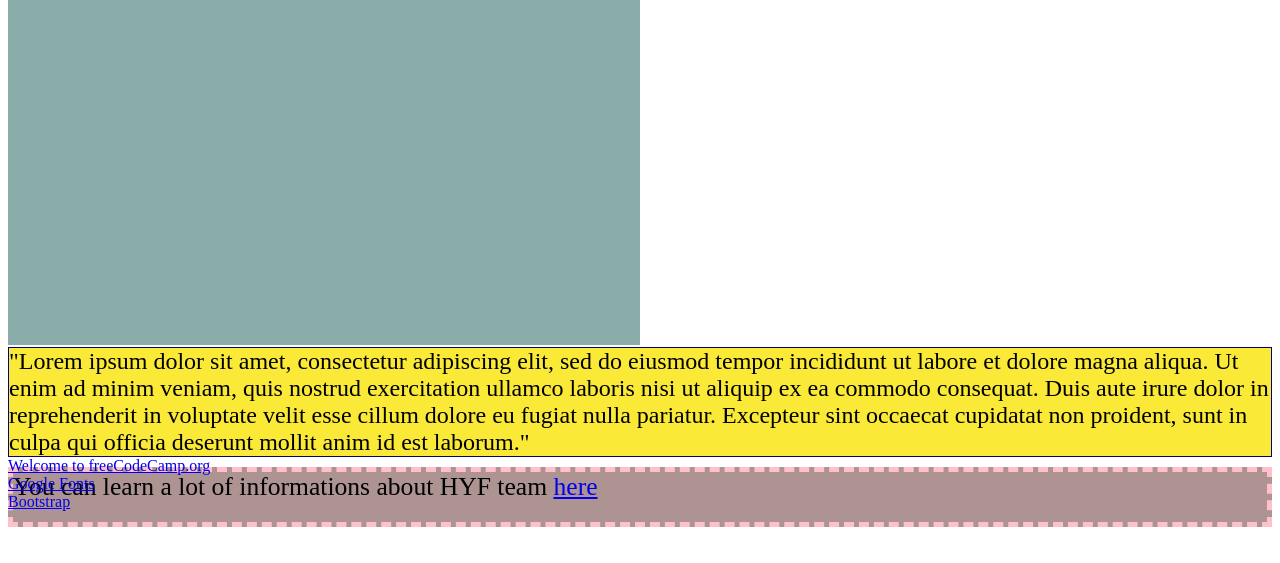
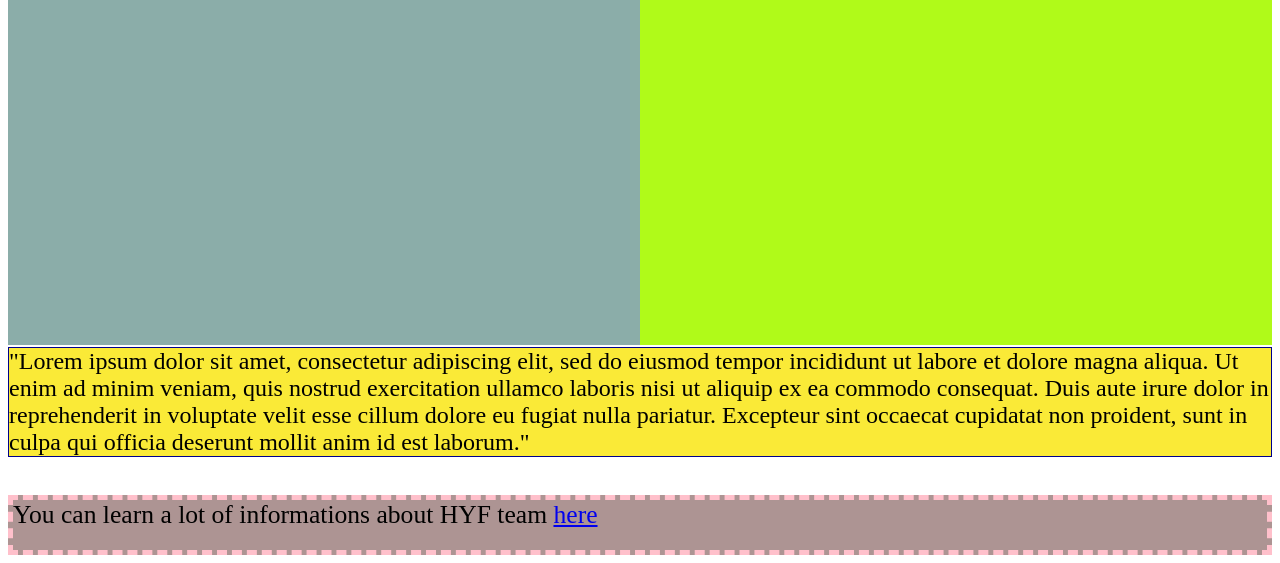
Before and after one commit to ismailtugan/-ntegrate, a plain HTML site: page index.html in a window 1280 px wide. Shown: the part 473-1036 px from the top of the page. Before the commit the page ends 1008 px from the top, so only its background shows below. Drawn offline with Linux system fonts and the light colour scheme; files that its build step writes are made by us from their sources.

Commit message:
completed references

```diff
--- a/style.css
+++ b/style.css
@@ -34,12 +34,17 @@ footer{
      font-size: 1.5rem;
      border : 1px solid darkblue ;
      margin-top: 2px;
+      }
 
+ aside {
+     background-color:#B0FA19 ;
+     position: static;
+     margin-bottom: 150px;
+     margin-left: 50%;
+     width: 50%;
+     margin-top: -612px;
+     height: 500px;
+     font-size: 1.5rem;
+     line-height: 1.5;
 
  }
-
- aside {
-     position: absolute;
-     margin-top: 0px;
-
- }
```
